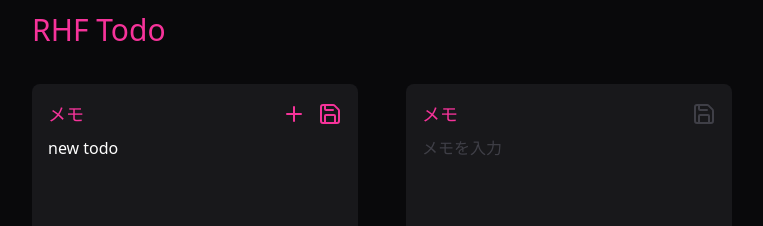
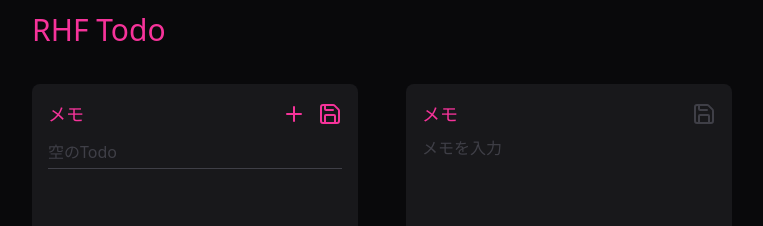
Before and after one commit to FNYukii/RHFTodo, a React (Vite) app: page / in a window 1280 px wide. Both pictures are taken after a click on the button 552 px from the left and 114 px from the top of the page. Shown: the top 226 px of the page, without its empty margins (258-1021 px from the left). Built offline with nearby package versions, Linux system fonts and the light colour scheme.

Commit message:
feat: register

```diff
--- a/src/features/TodoSection/views/TodoSection.tsx
+++ b/src/features/TodoSection/views/TodoSection.tsx
@@ -4,16 +4,22 @@ import { useFieldArray, useForm } from 'react-hook-form'
 import { Button } from '../../../common/views/Button'
 
 import type { Todo } from '../types/Todo'
+import clsx from 'clsx'
 
 type TodoListFormValue = {
   todos: Todo[]
 }
 
+const DEFAULT_VALUES: TodoListFormValue = {
+  todos: [],
+}
+
 export const TodoSection = () => {
   const {
     control,
+    register,
     formState: { isDirty },
-  } = useForm<TodoListFormValue>()
+  } = useForm<TodoListFormValue>({ defaultValues: DEFAULT_VALUES })
 
   const { fields, append } = useFieldArray({
     control,
@@ -22,9 +28,9 @@ export const TodoSection = () => {
 
   const addTodo = () => {
     const newTodo: Todo = {
-      content: 'new todo ',
+      content: '',
     }
-    append(newTodo)
+    append(newTodo, {})
   }
 
   return (
@@ -48,9 +54,18 @@ export const TodoSection = () => {
       )}
 
       {fields.length !== 0 && (
-        <div className="mt-2 flex flex-col gap-2">
-          {fields.map((todo) => (
-            <div key={todo.id}>{todo.content}</div>
+        <div className="mt-2 flex flex-col gap-1">
+          {fields.map((field, index) => (
+            <div key={field.id} className="flex">
+              <input
+                {...register(`todos.${index}.content`)}
+                placeholder="空のTodo"
+                className={clsx(
+                  'py-1 outline-none border-b border-transparent w-full',
+                  'focus:border-disabled placeholder:text-disabled',
+                )}
+              />
+            </div>
           ))}
         </div>
       )}
```
